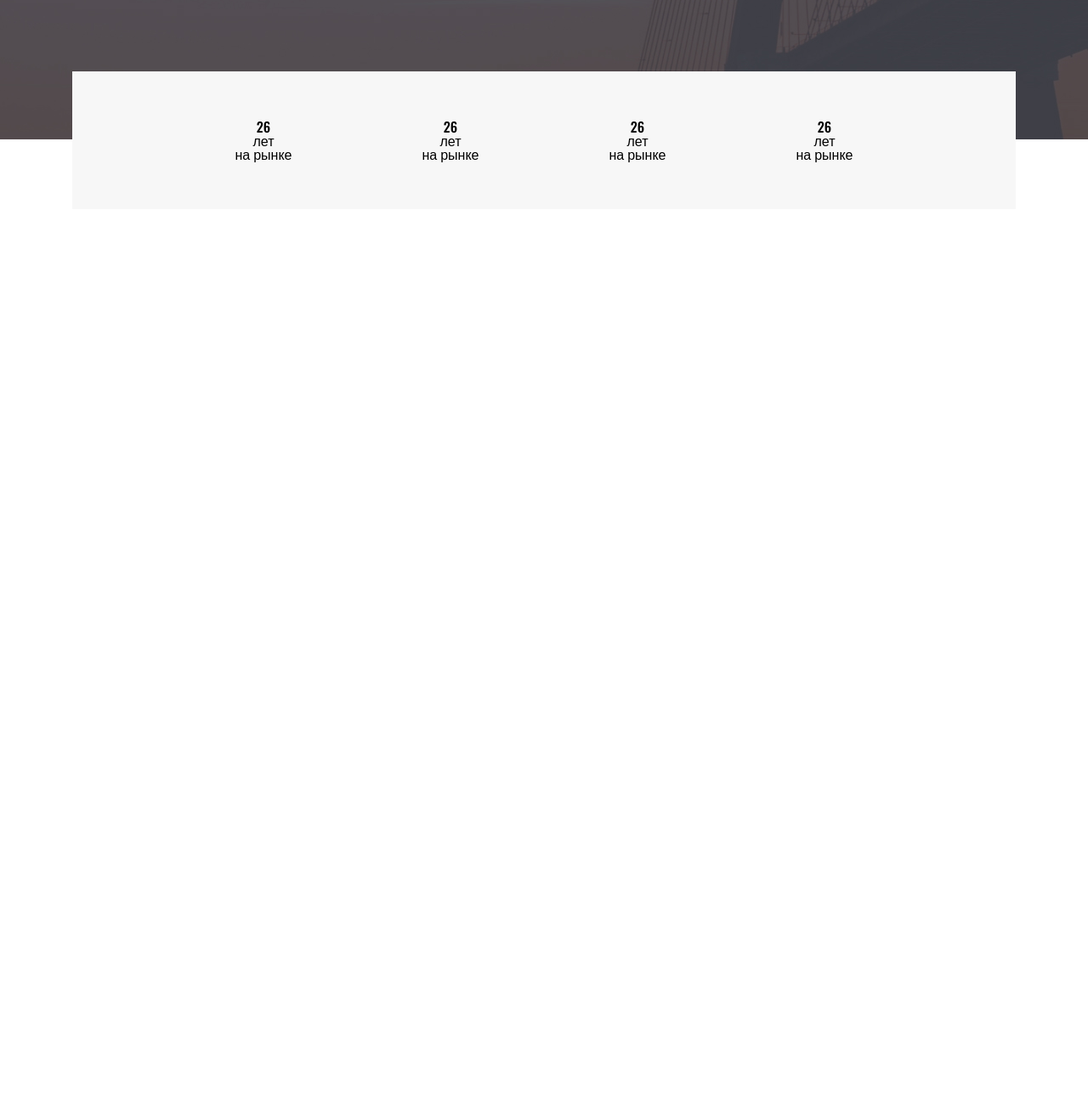
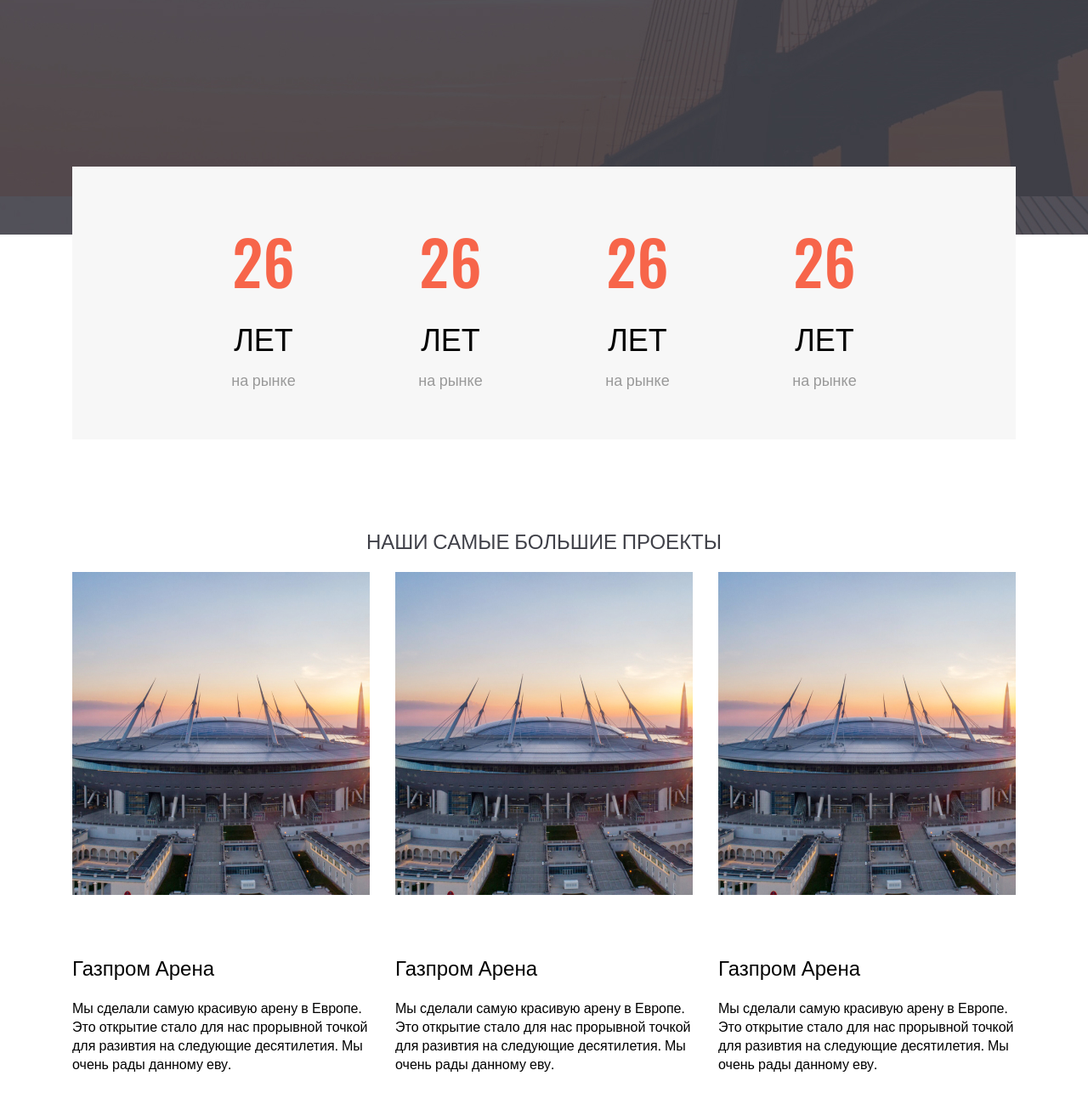
Before and after one commit to VanillaWulf/big-project, a plain HTML site: page index.html in a window 1280 px wide. Shown: the part 509-1808 px from the top of the page at 85% size. Before the commit the page ends 800 px from the top, so only its background shows below. Drawn offline with nearby package versions, Linux system fonts and the light colour scheme.

Commit message:
list+projects

```diff
--- a/css/style.css
+++ b/css/style.css
@@ -73,6 +73,7 @@
     justify-content: space-between;
     position: relative;
     padding: 20px 0;
+    margin: 0 0 112px;
 }
 
 .header__navigation-page {
@@ -104,9 +105,92 @@
 
 .age__item {
     width: 190px;
-    text-align: center;
 }
 
 .age {
     margin: -80px 0 0 0;
 }
+
+.about {
+    text-align: center;
+}
+
+.about__number {
+    font-size: 72px;
+    font-weight: 500;
+    line-height: 107px;
+    color: #F7654A;
+    margin: 0 0 10px;
+}
+
+.about__age {
+    font-size: 36px;
+    font-weight: 500;
+    line-height: 53px;
+    margin: 0 0 10px;
+    text-transform: uppercase;
+}
+
+.about__text {
+    font-size: 18px;
+    font-weight: 500;
+    line-height: 27px;
+    color: #999999;
+}
+
+.projects {
+    padding: 100px 0 140px;
+}
+
+.section-title {
+    font-size: 36px;
+    font-weight: 500;
+    line-height: 53px;
+    text-transform: uppercase;
+    text-align: center;
+}
+
+/*.project__title,*/
+/*.goods__title,*/
+/*.about__title {*/
+/*    font-size: 36px;*/
+/*    font-weight: 500;*/
+/*    line-height: 53px;*/
+/*    text-transform: uppercase;*/
+/*    text-align: center;*/
+/*}*/
+
+.projects__title {
+    margin: 0 0 60px;
+}
+
+.section-title--gray {
+    color: #404149;
+}
+
+.projects__list {
+    display: flex;
+    justify-content: space-between;
+}
+
+.projects__item {
+    width: 350px;
+}
+
+.projects__image {
+    margin: 0 0 65px;
+}
+
+.projects__title {
+    margin: 0 0 20px;
+    font-size: 24px;
+    font-weight: 500;
+    line-height: 36px;
+}
+
+.projects__text {
+    font-family: 'Open Sans', sans-serif;
+    font-size: 16px;
+    font-weight: 400;
+    line-height: 22px;
+}
--- a/index.html
+++ b/index.html
@@ -41,30 +41,59 @@
         <h2 class="visually-hidden">Возраст проектов</h2>
         <div class="container">
             <ul class="age__list">
-                <li class="age__item">
-                    <p class="">26</p>
-                    <p>лет</p>
-                    <p>на рынке</p>
+                <li class="age__item about">
+                    <p class="about__number">26</p>
+                    <p class="about__age">лет</p>
+                    <p class="about__text">на рынке</p>
                 </li>
-                <li class="age__item">
-                    <p class="">26</p>
-                    <p>лет</p>
-                    <p>на рынке</p>
+<!--                <li class="age__item">-->
+<!--                    <p class="age__item-number">26</p>-->
+<!--                    <p class="age__item-age">лет</p>-->
+<!--                    <p class="age__item-text">на рынке</p>-->
+<!--                </li>-->
+                <li class="age__item about">
+                    <p class="about__number">26</p>
+                    <p class="about__age">лет</p>
+                    <p class="about__text">на рынке</p>
                 </li>
-                <li class="age__item">
-                    <p class="">26</p>
-                    <p>лет</p>
-                    <p>на рынке</p>
+                <li class="age__item about">
+                    <p class="about__number">26</p>
+                    <p class="about__age">лет</p>
+                    <p class="about__text">на рынке</p>
                 </li>
-                <li class="age__item">
-                    <p class="">26</p>
-                    <p>лет</p>
-                    <p>на рынке</p>
+                <li class="age__item about">
+                    <p class="about__number">26</p>
+                    <p class="about__age">лет</p>
+                    <p class="about__text">на рынке</p>
                 </li>
             </ul>
         </div>
     </section>
-    <section class="projects"></section>
+    <section class="projects">
+        <div class="container">
+            <h2 class="projects__title section-title section-title--gray">наши самые большие проекты</h2>
+            <ul class="projects__list">
+                <li class="projects__item">
+                    <img src="./img/project-example.jpg" alt="project example" class="projects__image">
+                    <h3 class="projects__title">Газпром Арена</h3>
+                    <p class="projects__text">Мы сделали самую красивую арену в Европе. Это открытие стало для нас прорывной точкой для разивтия на следующие десятилетия. Мы очень рады данному еву.</p>
+                </li>
+                <li class="projects__item">
+                    <img src="./img/project-example.jpg" alt="project example" class="projects__image">
+                    <h3 class="projects__title">Газпром Арена</h3>
+                    <p class="projects__text">Мы сделали самую красивую арену в Европе. Это открытие стало для нас прорывной точкой для разивтия на следующие десятилетия. Мы очень рады данному еву.</p>
+                </li>
+                <li class="projects__item">
+                    <img src="./img/project-example.jpg" alt="project example" class="projects__image">
+                    <h3 class="projects__title">Газпром Арена</h3>
+                    <p class="projects__text">Мы сделали самую красивую арену в Европе. Это открытие стало для нас прорывной точкой для разивтия на следующие десятилетия. Мы очень рады данному еву.</p>
+                </li>
+            </ul>
+        </div>
+    </section>
+<!--    <section class="about">-->
+<!--        <h2 class="about__title"></h2>-->
+<!--    </section>-->
 </main>
 </body>
 </html>
```
Also changed, not shown: img/project-example.jpg (added), 1 other file.
